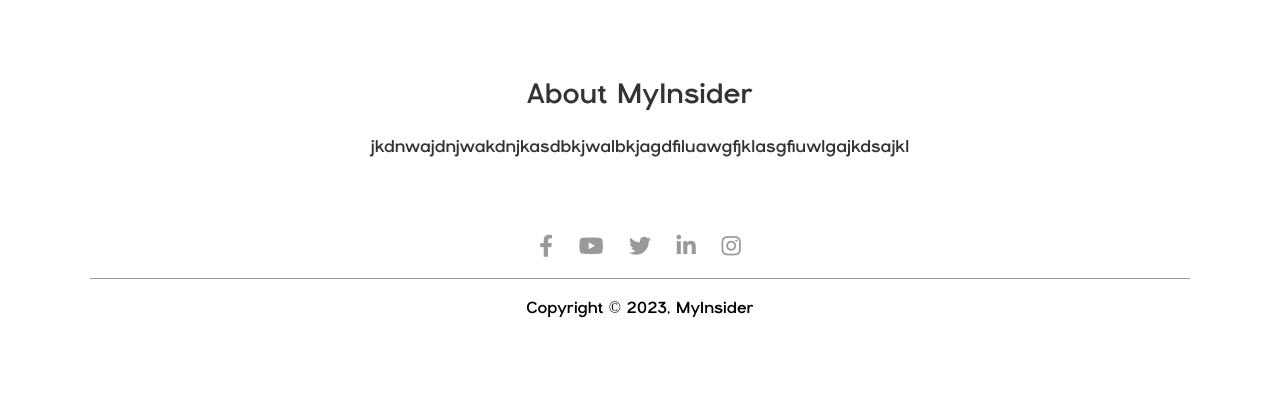
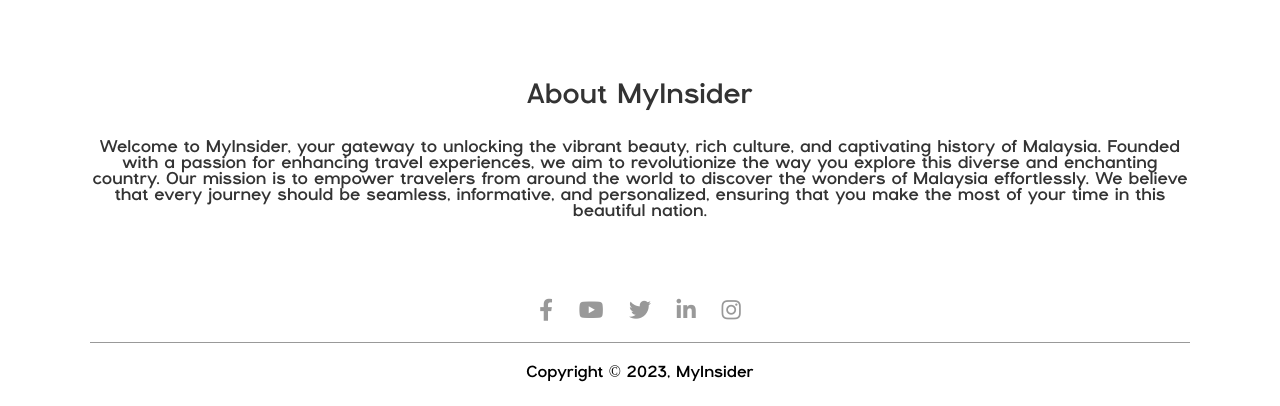
Before and after one commit to Syapik12/MyInsider-FYP, a PHP site: page / in a window 1280 px wide. Shown: the part 1977-2383 px from the top of the page. Before the commit the page ends 2295 px from the top, so only its background shows below. Run offline with PHP 8.4, Linux system fonts and the light colour scheme; data that the repository does not hold is empty; some libraries are stand-ins or nearby versions.

Commit message:
Last changes

```diff
--- a/index.php
+++ b/index.php
@@ -153,7 +153,14 @@
 
             <div class="about-msg">
                 <h2>About MyInsider</h2>
-                <p>jkdnwajdnjwakdnjkasdbkjwalbkjagdfiluawgfjklasgfiuwlgajkdsajkl</p>
+                <p>
+                Welcome to MyInsider, your gateway to unlocking the vibrant beauty, rich culture,
+                and captivating history of Malaysia. Founded with a passion for enhancing travel experiences,
+                we aim to revolutionize the way you explore this diverse and enchanting country.
+                Our mission is to empower travelers from around the world to discover the wonders of Malaysia effortlessly.
+                We believe that every journey should be seamless, informative, and personalized,
+                ensuring that you make the most of your time in this beautiful nation.
+                </p>
             </div>
 
             <div class="footer">
--- a/register.php
+++ b/register.php
@@ -7,9 +7,12 @@
     $username = $_POST['Username'];
     $password = $_POST['Password'];
     $email = $_POST['Email'];
+    $imageName = $_FILES['ProfileImage']['name'];
+    $imageData = addslashes(file_get_contents($_FILES['ProfileImage']['tmp_name']));
+
 
     // Insert user data into the database
-    $query = "INSERT INTO user (Username, Password, Email) VALUES ('$username', '$password', '$email')";
+    $query = "INSERT INTO user (Username, Password, Email, image_name, image_data) VALUES ('$username', '$password', '$email', '$imageName', '$imageData')";
 
     if ($conn->query($query) === TRUE) {
         // Registration successful
--- a/style.css
+++ b/style.css
@@ -637,6 +637,7 @@
     height: 24px;
     margin-right: 10px;
     border-radius: 50%;
+    object-fit: cover;
 }
 
 .comment-box textarea{
```
Also changed, not shown: SearchMap.php (+9 -1 lines), register.html (+8 -1 lines), script.js (+3 -77 lines).
